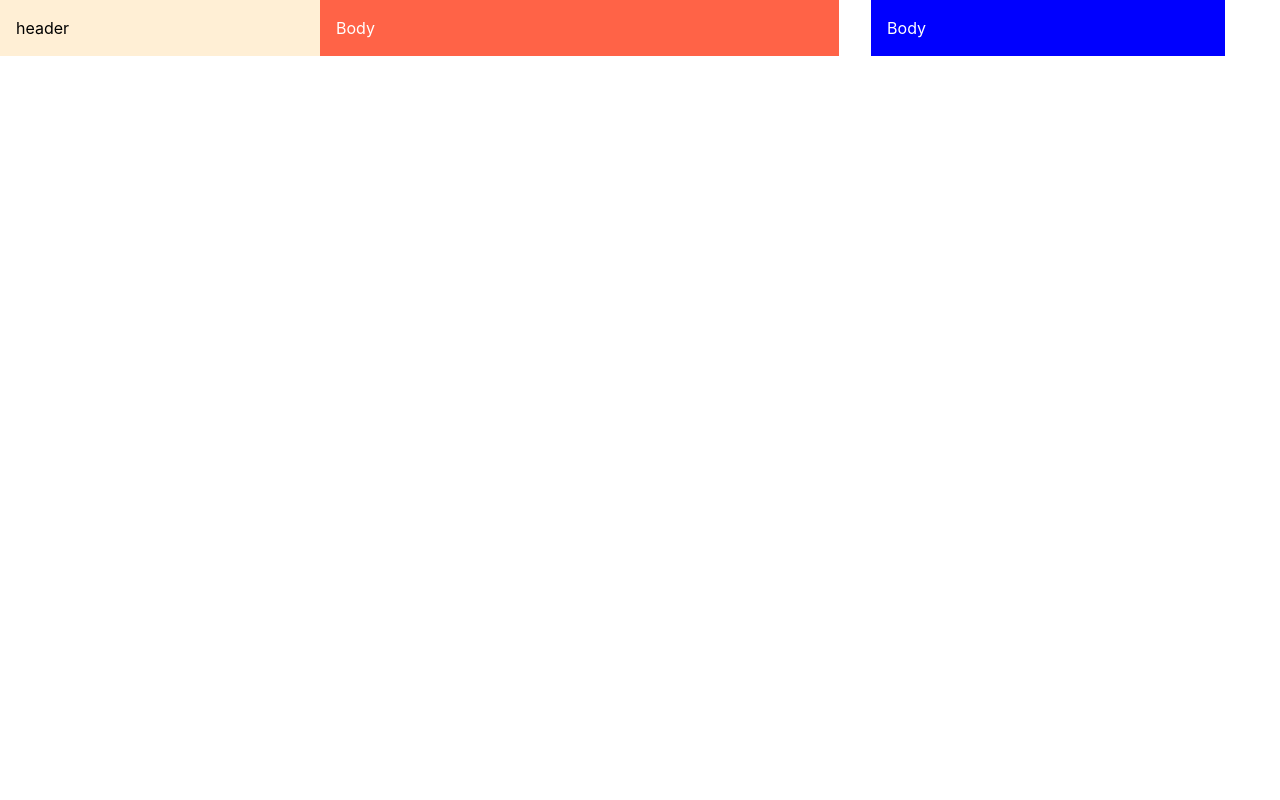
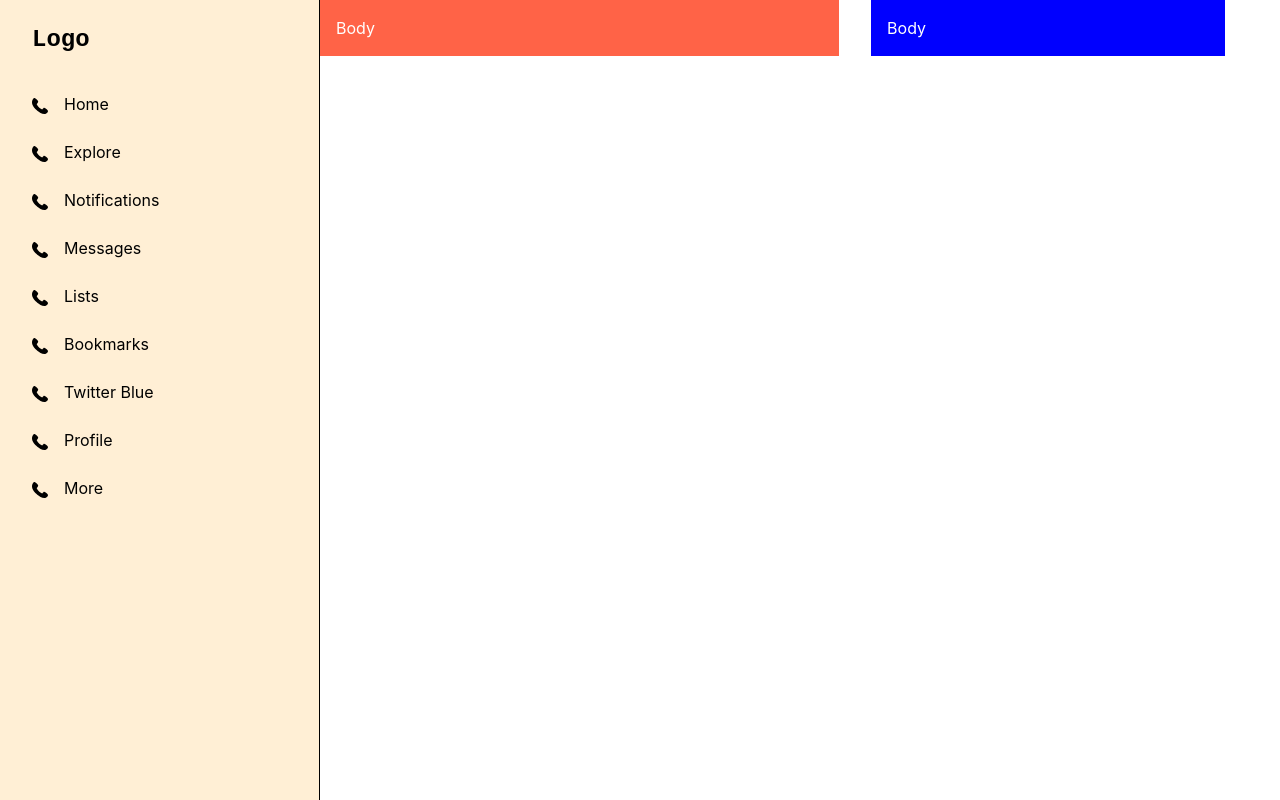
Before and after one commit to ignaways/cloneTwitter, a React (Create React App) app: page / in a window 1280 px wide. Built offline with nearby package versions, Linux system fonts and the light colour scheme.

Commit message:
add sub menu

```diff
--- a/package.json
+++ b/package.json
@@ -3,6 +3,7 @@
   "version": "0.1.0",
   "private": true,
   "dependencies": {
+    "@chakra-ui/icons": "^2.0.19",
     "@chakra-ui/react": "^2.6.1",
     "@emotion/react": "^11.11.0",
     "@emotion/styled": "^11.11.0",
--- a/src/components/container/BodyContainer.jsx
+++ b/src/components/container/BodyContainer.jsx
@@ -1,39 +1,25 @@
-import { Grid, GridItem } from "@chakra-ui/react";
-import { Fragment, useEffect, useState } from "react";
+import { Grid, GridItem, Hide } from "@chakra-ui/react";
+import { Fragment } from "react";
 
 const BodyContainer = ({ children }) => {
-  const [isWeb, setIsWeb] = useState(window.innerWidth > 1020);
-
-  useEffect(() => {
-    const handleResize = () => {
-      setIsWeb(window.innerWidth > 1020);
-    };
-    window.addEventListener('resize', handleResize);
-    return () => {
-      window.removeEventListener('resize', handleResize);
-    };
-  }, []);
 
   return (
     <>
-      <Grid
-        templateRows="repeat(2, 1fr)"
-        templateColumns="repeat(18, 1fr)"
-        gap={8}
-      >
-        {console.log(isWeb)}
-      {children.map((child, i) => {
+      <Grid templateRows="repeat(2, 1fr)" templateColumns="repeat(18, 1fr)" gap={8}>
+        {children.map((child, i) => {
           return (
             <Fragment key={i}>
               {i === 0 && (
-                <GridItem rowSpan={0} colSpan={{base:18, md:18, lg:10}}>
+                <GridItem rowSpan={0} colSpan={{ base: 18, md: 18, lg: 10 }}>
                   {child}
                 </GridItem>
               )}
-              {i !== 0 && isWeb && (
-                <GridItem rowSpan={0} colSpan={{lg:7}}>
-                  {child}
-                </GridItem>
+              {i !== 0 && (
+                <Hide below="lg">
+                  <GridItem rowSpan={0} colSpan={{ lg: 7 }}>
+                    {child}
+                  </GridItem>
+                </Hide>
               )}
             </Fragment>
           );
--- a/src/components/header/Header.jsx
+++ b/src/components/header/Header.jsx
@@ -1,10 +1,223 @@
-import { Box } from "@chakra-ui/react";
+// import {   IconButton,
+//   Box,
+//   CloseButton,
+//   Flex,
+//   Icon,
+//   useColorModeValue,
+//   Link,
+//   Drawer,
+//   DrawerContent,
+//   Text,
+//   useDisclosure,
+//   BoxProps,
+//   FlexProps, } from "@chakra-ui/react";
+// // import {
+// //   FiHome,
+// //   FiTrendingUp,
+// //   FiCompass,
+// //   FiStar,
+// //   FiSettings,
+// //   FiMenu,
+// // } from 'react-icons/fi';
+
+// const LinkItems = [
+//   { name: "Home" },
+//   { name: "Trending" },
+//   { name: "Explore" },
+//   { name: "Favourites" },
+//   { name: "Settings" },
+// ];
+
+// const Header = () => {
+//   const { isOpen, onOpen, onClose } = useDisclosure();
+
+//   return (
+//     <Box bg="papayawhip" minH="100vh" w="100%" color="black">
+//       <SidebarContent
+//         onClose={() => onClose}
+//         display={{ base: "none", md: "block" }}
+//       />
+//       {/* <Drawer
+//         autoFocus={false}
+//         isOpen={true}
+//         placement="left"
+//         onClose={onClose}
+//         returnFocusOnClose={false}
+//         onOverlayClick={onClose}
+//         // size="full"
+//       >
+//         hy
+//         <DrawerContent>
+//           hy
+//           <SidebarContent onClose={onClose} />
+//         </DrawerContent>
+//       </Drawer> */}
+//     </Box>
+//   );
+// };
+
+// const SidebarContent = ({ onClose, ...rest }) => {
+//   return (
+//     <Box
+//       bg={useColorModeValue("white", "gray.900")}
+//       borderRight="1px"
+//       borderRightColor={useColorModeValue("gray.200", "gray.700")}
+//       // w={{ base: "full", md: 60 }}
+//       // pos="fixed"
+//       // h="full"
+//       h="100vh"
+//       {...rest}
+//     >
+//       <Flex h="20" alignItems="center" mx="8" justifyContent="space-between">
+//         <Text fontSize="2xl" fontFamily="monospace" fontWeight="bold">
+//           Logo
+//         </Text>
+//         <CloseButton display={{ base: "flex", md: "none" }} onClick={onClose} />
+//       </Flex>
+//       {LinkItems.map((link) => (
+//         <NavItem key={link.name} icon={link.icon}>
+//           {link.name}
+//         </NavItem>
+//       ))}
+//     </Box>
+//   );
+// };
+
+// const NavItem = ({ icon, children, ...rest }) => {
+//   return (
+//     <Link
+//       href="#"
+//       style={{ textDecoration: "none" }}
+//       _focus={{ boxShadow: "none" }}
+//     >
+//       <Flex
+//         align="center"
+//         p="4"
+//         mx="4"
+//         borderRadius="lg"
+//         role="group"
+//         cursor="pointer"
+//         _hover={{
+//           bg: "cyan.400",
+//           color: "white",
+//         }}
+//         {...rest}
+//       >
+//         {icon && (
+//           <Icon
+//             mr="4"
+//             fontSize="16"
+//             _groupHover={{
+//               color: "white",
+//             }}
+//             as={icon}
+//           />
+//         )}
+//         {children}
+//       </Flex>
+//     </Link>
+//   );
+// };
+
+// export default Header;
+
+import { Box, Flex, Text, Icon, Link } from "@chakra-ui/react";
+import { PhoneIcon } from "@chakra-ui/icons";
+const LinkItems = [
+  { name: "Home", icon: PhoneIcon },
+  { name: "Explore", icon: PhoneIcon },
+  { name: "Notifications", icon: PhoneIcon },
+  { name: "Messages", icon: PhoneIcon },
+  { name: "Lists", icon: PhoneIcon },
+  { name: "Bookmarks", icon: PhoneIcon },
+  { name: "Twitter Blue", icon: PhoneIcon },
+  { name: "Profile", icon: PhoneIcon },
+  { name: "More", icon: PhoneIcon },
+];
 const Header = () => {
   return (
-    <Box bg="papayawhip" w="100%" p={4} color="black">
-      header
+    <>
+      <Box bg="papayawhip" minH="100vh" w="100%" color="black">
+        <SidebarContent display={{ base: "none", md: "block" }} />
+      </Box>
+    </>
+  );
+};
+
+const SidebarContent = (display) => {
+  return (
+    <Box
+      // bg={useColorModeValue("white", "gray.900")}
+      borderRight="1px"
+      // borderRightColor={useColorModeValue("gray.200", "gray.700")}
+      // w={{ base: "full", md: 60 }}
+      // pos="fixed"
+      // h="full"
+      h="100vh"
+      {...display}
+    >
+      <Flex h="20" alignItems="center" mx="8" justifyContent="space-between">
+        <Text fontSize="2xl" fontFamily="monospace" fontWeight="bold">
+          Logo
+        </Text>
+      </Flex>
+
+      {LinkItems.map((link) => (
+        <NavItem key={link.name} icon={link.icon}>
+          {link.name}
+        </NavItem>
+      ))}
     </Box>
   );
 };
 
+const NavItem = ({ icon, children, ...rest }) => {
+  return (
+    <Link
+      href="#"
+      style={{ textDecoration: "none" }}
+      _focus={{ boxShadow: "none" }}
+    >
+      <Flex
+        align="center"
+        justifyContent="left"
+        // p="4"
+        // mx="4"
+        // borderRadius="30"
+        role="group"
+        cursor="pointer"
+        // _hover={{
+        //   bg: "cyan.400",
+        //   color: "white",
+        // }}
+        {...rest}
+      >
+        <Box
+        pr="12"
+        pl="4"
+        py="3"
+        mx="4"
+        borderRadius="30"
+          _hover={{
+          bg: "cyan.400",
+          color: "white",
+        }}
+        >
+          {icon && (
+            <Icon
+              mr="4"
+              fontSize="16"
+              _groupHover={{
+                color: "white",
+              }}
+              as={icon}
+            />
+          )}
+          {children}
+        </Box>
+      </Flex>
+    </Link>
+  );
+};
+
 export default Header;
```
Also changed, not shown: 1 other file (tests, documents, lock files or other folders).
